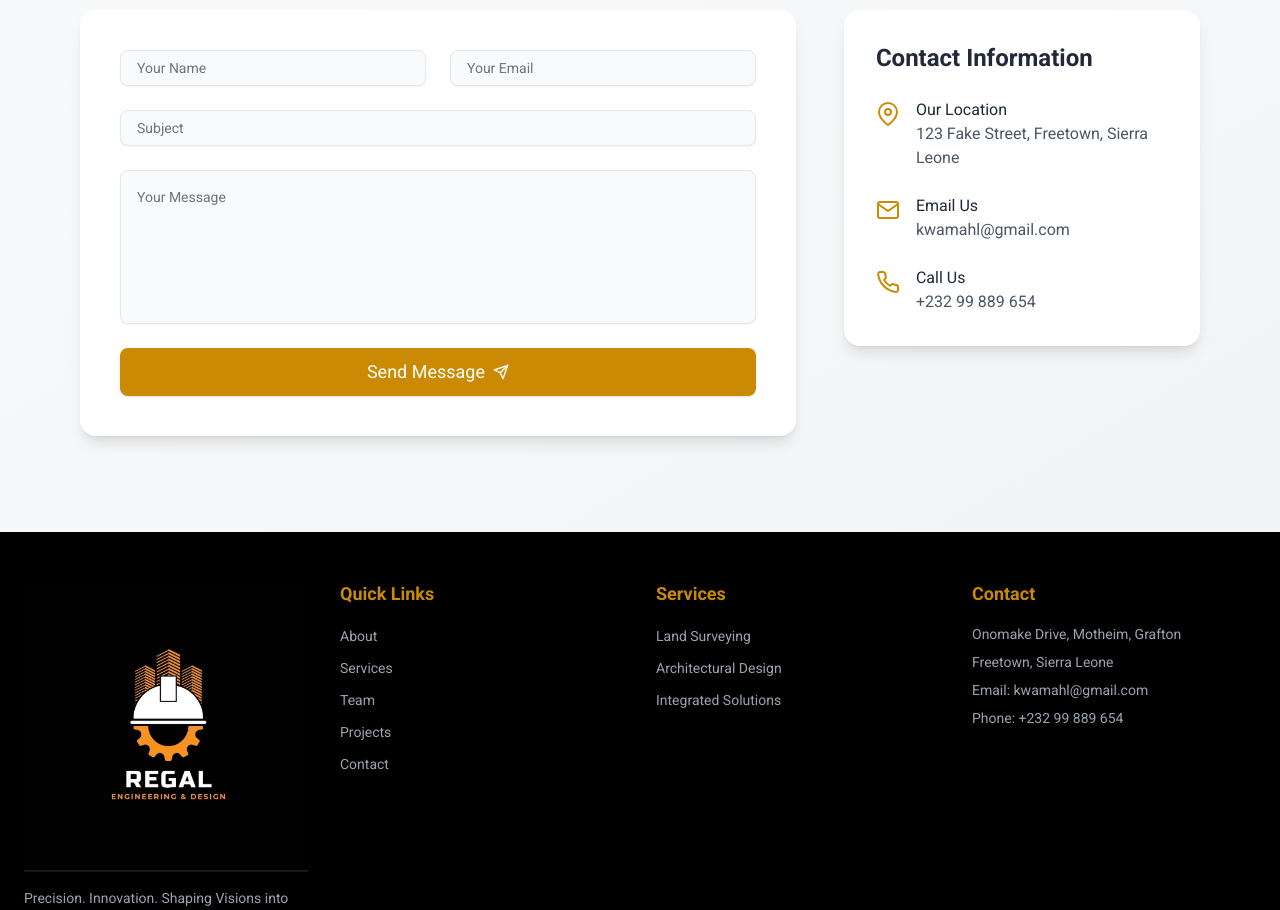
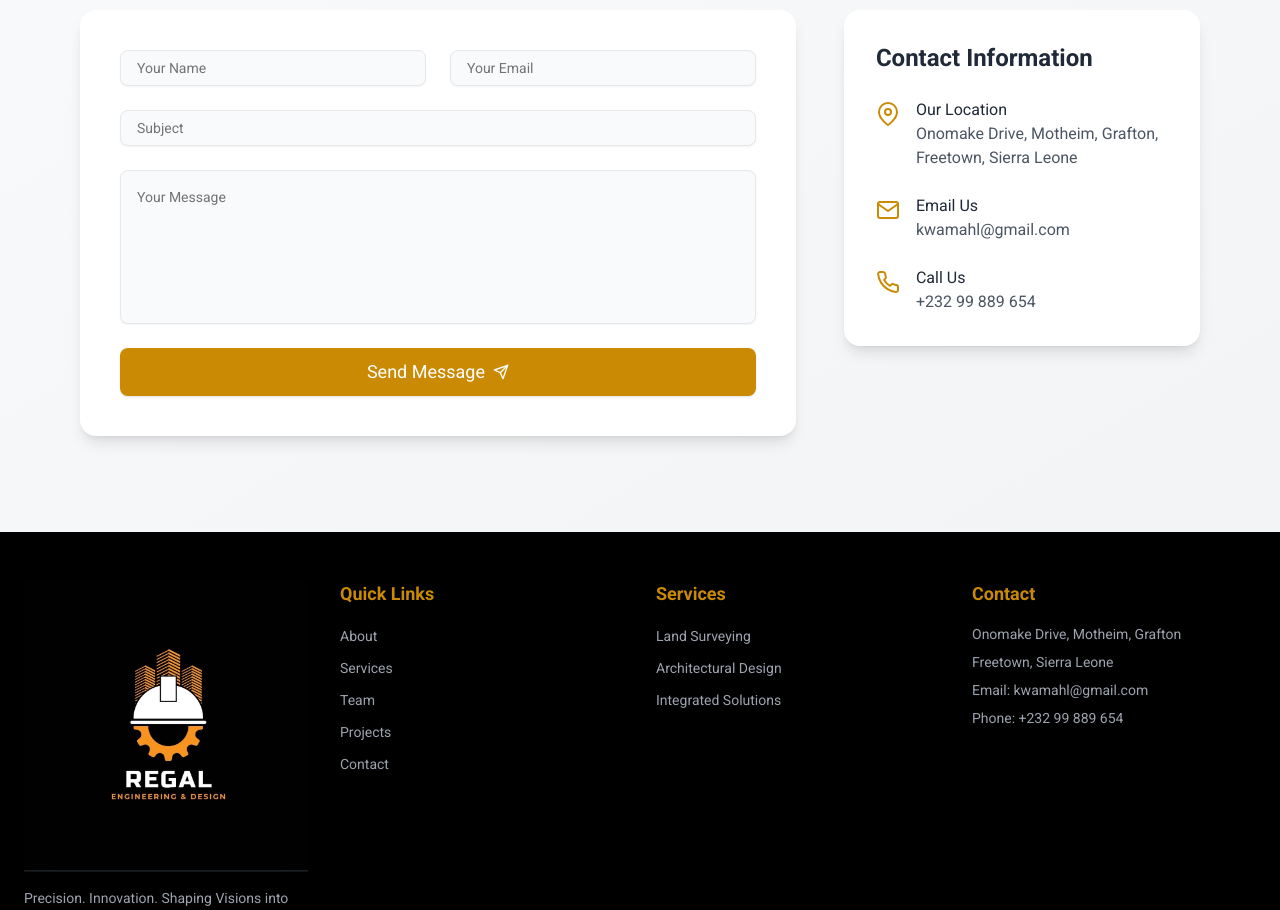
Before and after one commit to KusheYemi/regal-engineering, a Next.js app: page / in a window 1280 px wide. Shown: the part 3740-4650 px from the top of the page. Built offline with nearby package versions, Linux system fonts and the light colour scheme; no server answers.

Commit message:
made some changes to the contact component

```diff
--- a/components/Contact.tsx
+++ b/components/Contact.tsx
@@ -115,7 +115,7 @@ export default function Contact() {
                     <div>
                       <p className="font-medium text-gray-800">Our Location</p>
                       <p className="text-gray-600">
-                        123 Fake Street, Freetown, Sierra Leone
+                        Onomake Drive, Motheim, Grafton, Freetown, Sierra Leone
                       </p>
                     </div>
                   </li>
```
